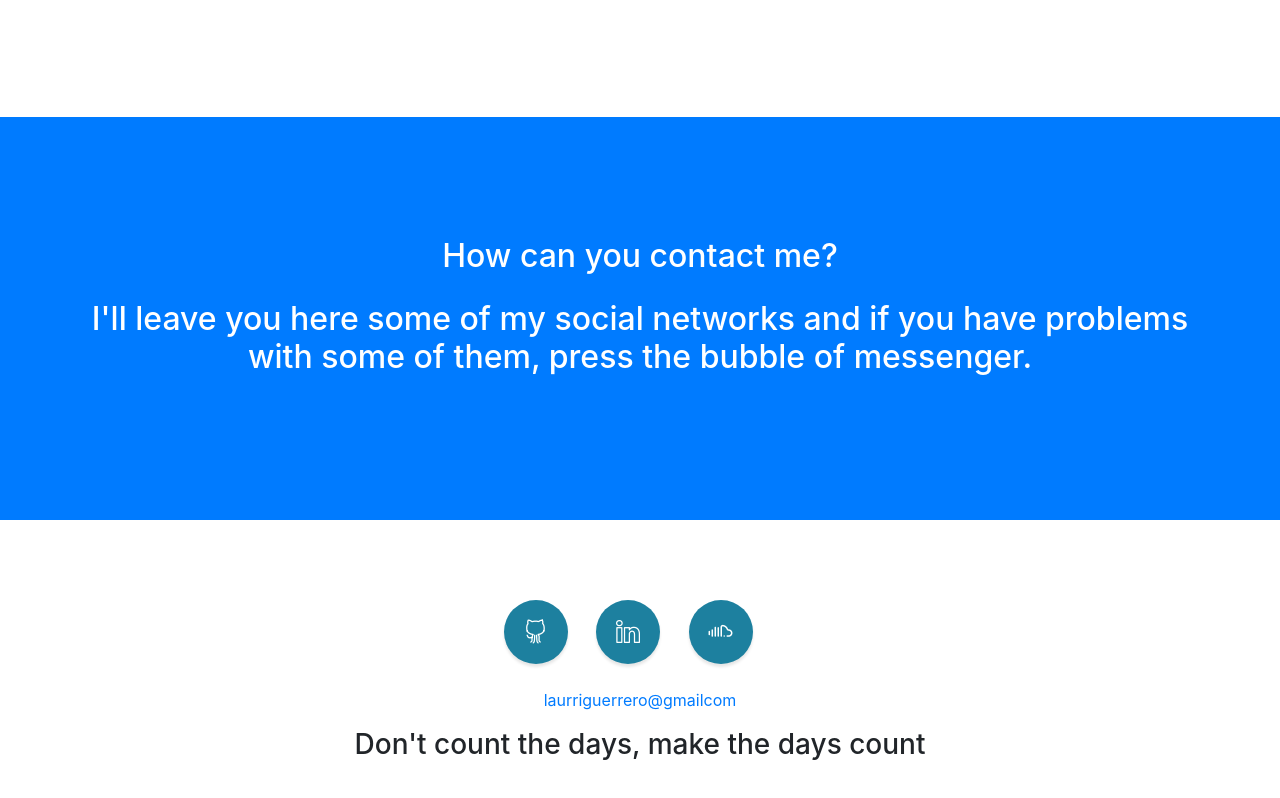
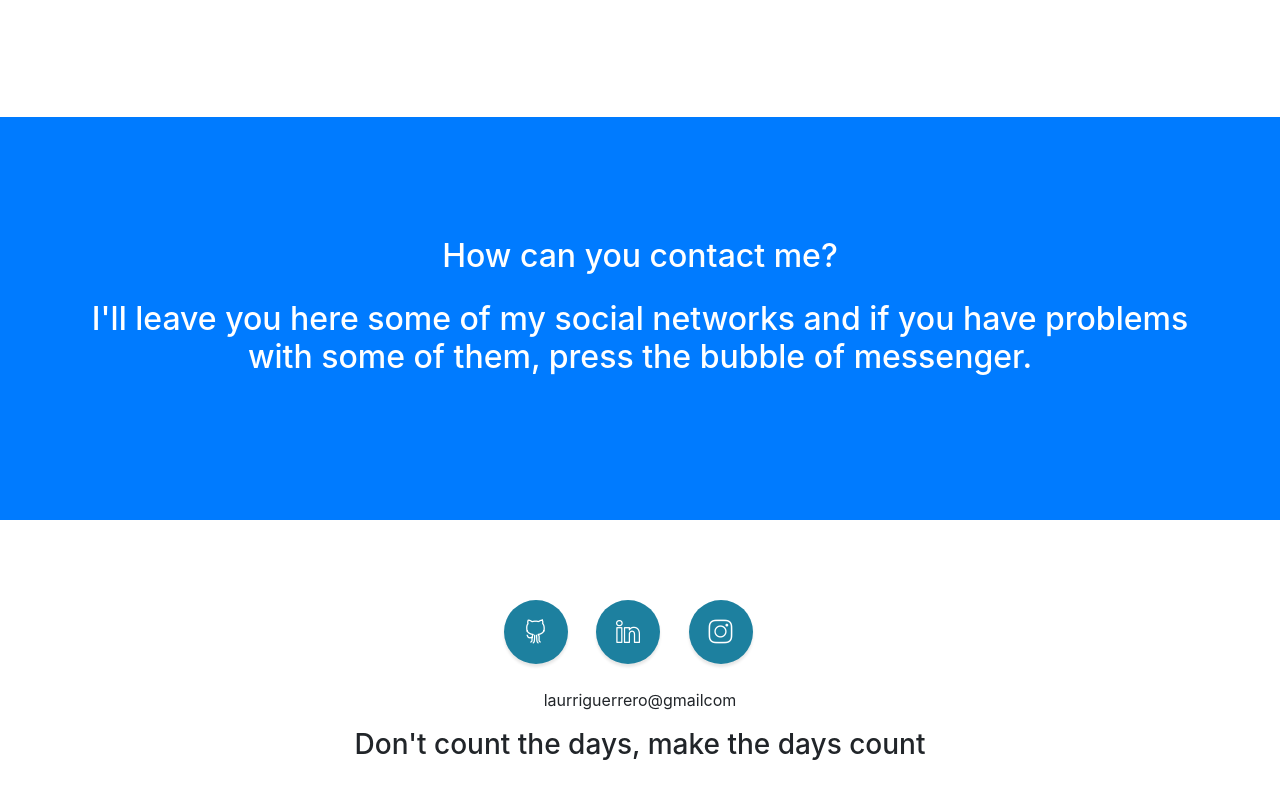
Before and after one commit to laura833/MRIVAS, a website with bundled scripts: page ingles.html in a window 1280 px wide. Shown: the part 3815-4613 px from the top of the page. Built offline with nearby package versions, Linux system fonts and the light colour scheme.

Commit message:
Update ingles.html
d<accc

```diff
--- a/ingles.html
+++ b/ingles.html
@@ -248,13 +248,13 @@
           </a>
         </li>
         <li class="list-inline-item">
-            <a class="social-link rounded-circle text-white mr-3" href="http://www.gmail.com/">
-              <i class="icon-social-soundcloud"></i>
+            <a class="social-link rounded-circle text-white mr-3" href="https://www.instagram.com/guerrero.rivas/">
+              <i class="icon-social-instagram"></i>
             </a>
           </li>
         <br>
         <br>
-        <p> <a href=""> laurriguerrero@gmailcom</a>
+        <p> <a> laurriguerrero@gmailcom</a>
             <h3 class = ""> Don't count the days, make the days count </h3>
         </ul>
 
```
